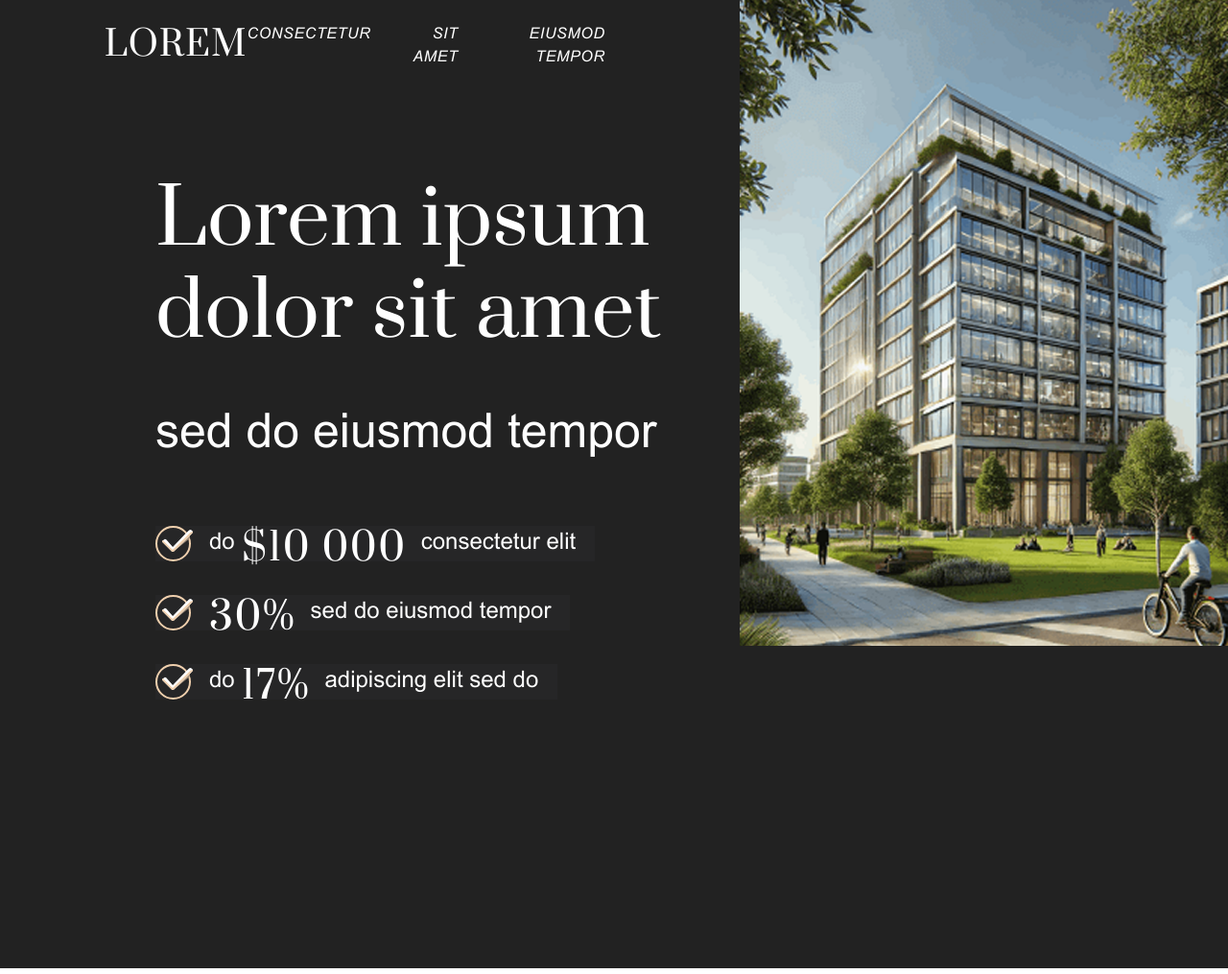
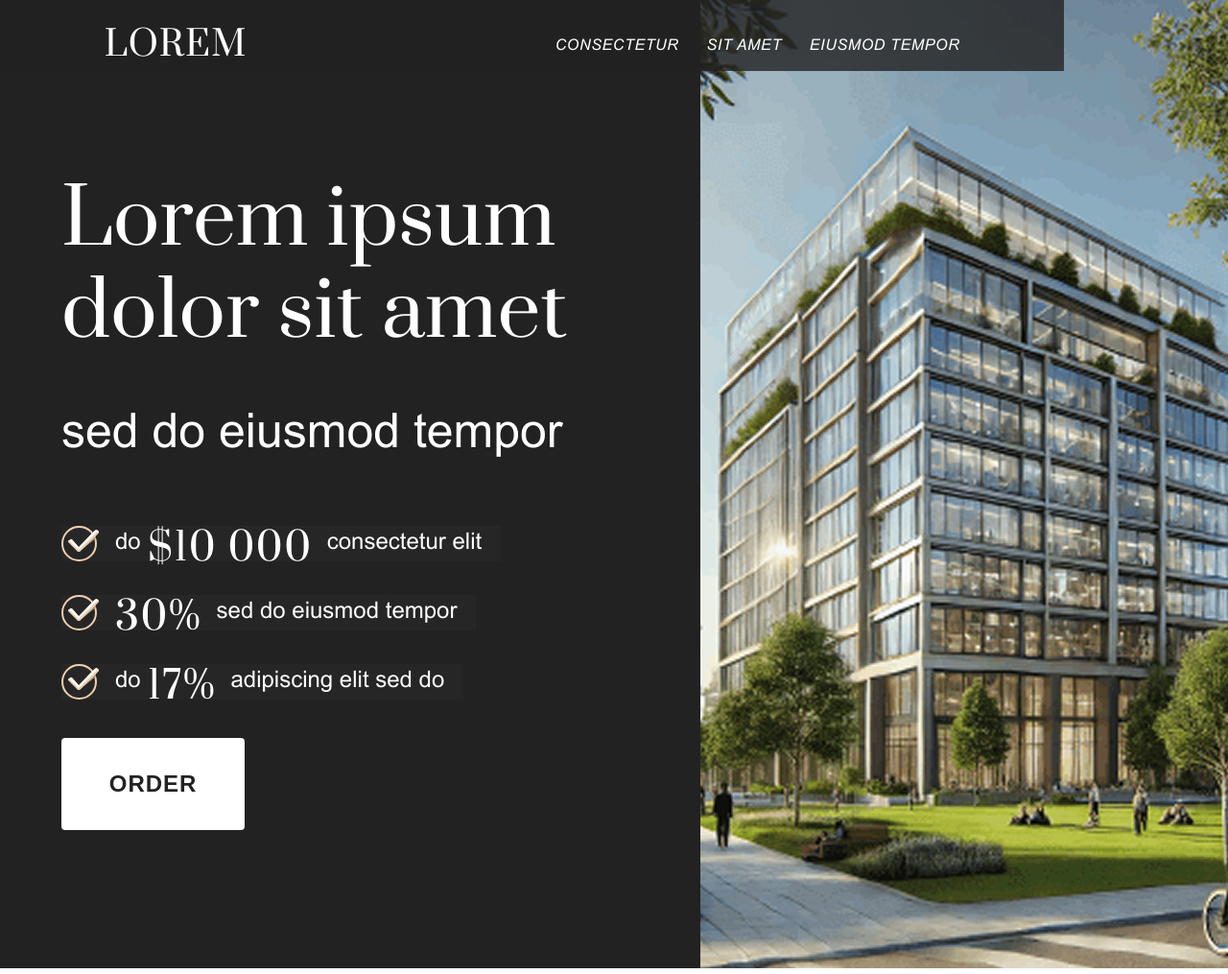
Before and after one commit to vbogdanov9/mst-test-task, a website: page src/index.html in a window 1280 px wide. Shown: the whole page at 96% size. Drawn offline with Linux system fonts and the light colour scheme.

Commit message:
start adapt first section

```diff
--- a/src/index.html
+++ b/src/index.html
@@ -18,6 +18,13 @@
       </nav>
     </header>
     <section class="main">
+      <div class="main__picture">
+        <picture>
+          <source media="(max-width: 576px)" srcset="images/main-picture.png" />
+          <source media="(min-width: 577px)" srcset="images/main-picture.png" />
+          <img src="images/main-picture.png" alt="main-picture" />
+        </picture>
+      </div>
       <div class="main__content">
         <div class="main__title">Lorem ipsum dolor sit amet</div>
         <div class="main__subtitle">sed do eiusmod tempor</div>
@@ -52,13 +59,7 @@
             <span class="bullet__text_normal">adipiscing elit sed do</span>
           </li>
         </ul>
-      </div>
-      <div class="main__picture">
-        <picture>
-          <source media="(max-width: 576px)" srcset="images/main-picture.png" />
-          <source media="(min-width: 577px)" srcset="images/main-picture.png" />
-          <img src="images/main-picture.png" alt="main-picture" />
-        </picture>
+        <button class="main__button">order</button>
       </div>
     </section>
   </body>
--- a/src/sass/blocks/_header.scss
+++ b/src/sass/blocks/_header.scss
@@ -1,21 +1,24 @@
 header {
   position: fixed;
   top: 0;
-  padding-top: 1.5625%; //30px
-  padding-left: 8.489583333%; //163px
-  width: 49.27083333%; //946px;
+  padding: 1.5625% 8.489583333% 0 8.489583333%; //30px 163px
+
+  width: 1109px; //49.27083333%;
   display: flex;
   justify-content: space-between;
   align-items: center;
   text-transform: uppercase;
   z-index: 100;
+  background-color: rgba(34, 34, 34, 0.8);
 }
+
 .logo {
   font-size: 2.25rem;
   line-height: 150%;
   letter-spacing: 0.03em;
   text-align: center;
 }
+
 nav {
   .menu {
     display: flex;
@@ -26,8 +29,12 @@ nav {
     line-height: 150%;
     letter-spacing: 0.04em;
     text-align: right;
-
-    // &__item {
-    // }
   }
 }
+
+@media (max-width: 1200px) {
+  header {
+    width: 100%;
+    padding-right: 8.489583333%;
+  }
+}
--- a/src/sass/blocks/_main.scss
+++ b/src/sass/blocks/_main.scss
@@ -1,24 +1,49 @@
 .main {
-  display: flex;
+  position: relative;
   height: 1009px;
   background-color: var(--main-bg-color, #222222);
+  &__button {
+    margin-top: 40px;
+    padding: 0;
+    width: 191px;
+    height: 96px;
+    display: flex;
+    flex-direction: row;
+    justify-content: center;
+    align-items: center;
+
+    color: var(--main-bg-color, #222222);
+    font-family: Arial;
+    font-size: 1.5rem;
+    font-weight: 700;
+    line-height: 150%;
+    letter-spacing: 0.04em;
+    text-align: center;
+    text-transform: uppercase;
+
+    border: none;
+    border-radius: 4px;
+    background: #ffffff;
+  }
   &__picture {
+    position: absolute;
+    top: 0;
+    right: 0;
     display: block;
-    width: 39.73958333%;
-    object-fit: cover;
+    width: 763px; // 39.73958333%;
+    z-index: 10;
     img {
       width: 100%;
+      height: 100%;
+      object-fit: cover;
     }
-  }
-  &__content,
-  header {
-    width: 60.26041667%;
   }
   &__content {
     position: relative;
     flex: 1;
     padding-top: 182px;
     padding-left: 162px;
+    z-index: 20;
   }
   &__title {
     width: 550px;
@@ -79,4 +104,46 @@
       }
     }
   }
+
+  // @media (max-width: 1730px) {
+  //   &__picture {
+  //     width: calc(100% - 975px);
+  //   }
+  // }
+
+  @media (max-width: 1500px) {
+    &__picture {
+      // top: 80px;
+      width: 620px;
+      height: 100%;
+    }
+  }
+
+  @media (max-width: 1400px) {
+    &__picture {
+      width: 550px;
+    }
+    &__content {
+      padding-left: 10%;
+    }
+  }
+
+  @media (max-width: 1400px) {
+    &__content {
+      padding-left: 5%;
+    }
+  }
+
+  @media (max-width: 1200px) {
+    &__picture {
+      // padding-top: 80px;
+      position: static;
+      width: 100%;
+      height: 200px;
+    }
+    &__content {
+      padding-top: 40px;
+      padding-left: 15%;
+    }
+  }
 }
```
Also changed, not shown: dist/css/style.min.css, dist/index.html, src/css/style.min.css.
